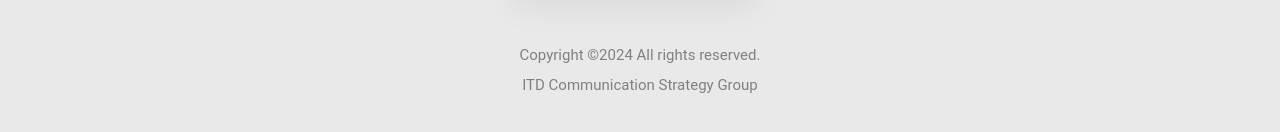
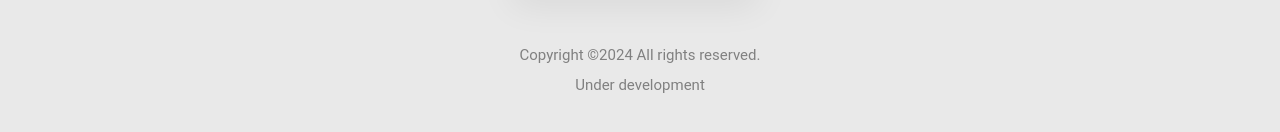
Before and after one commit to aristotleinigo9/my-app, a React (Create React App) app: page /softskillsleaders in a window 1280 px wide. Shown: the part 1623-1755 px from the top of the page. Built offline with nearby package versions, Linux system fonts and the light colour scheme; a web font is replaced by a local one.

Commit message:
Update Footer.jsx

```diff
--- a/src/components/common/footer/Footer.jsx
+++ b/src/components/common/footer/Footer.jsx
@@ -9,7 +9,7 @@ const Footer = () => {
           Copyright ©2024 All rights reserved.
         </p>
          <p>
-          ITD Communication Strategy Group
+          Under development
         </p>
       </div>
     </>
```
